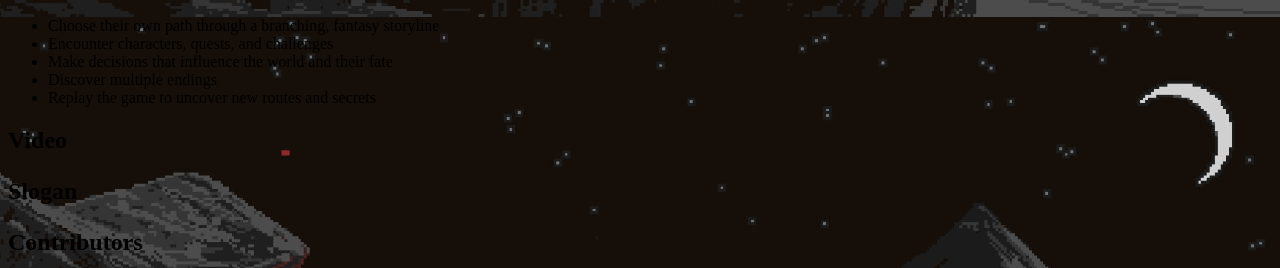
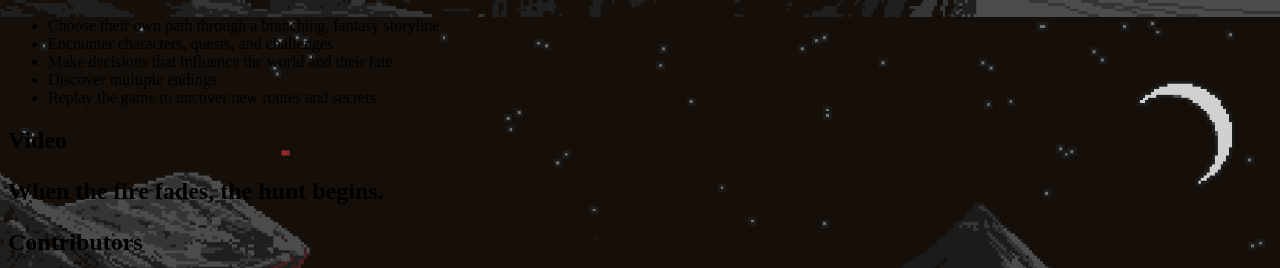
Before and after one commit to The-Runtime-Terrors-CS-611/RuntimeTerrors, a plain HTML site: page Website/index.html in a window 1280 px wide. Shown: the part 783-1051 px from the top of the page. Drawn offline with Linux system fonts and the light colour scheme; a web font is replaced by a local one.

Commit message:
Update index.html

```diff
--- a/Website/index.html
+++ b/Website/index.html
@@ -45,7 +45,7 @@
 </p>
 
 <h2>Video<h2>
-  <p>Slogan</p>
+  <p>When the fire fades, the hunt begins.</p>
 
 <h2>Contributors</h2>
 <h3>Matt McKay</h3>
```
